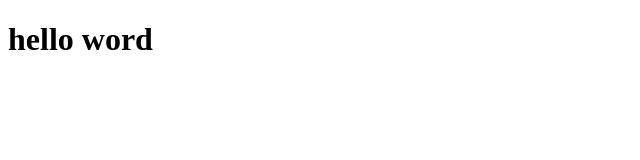
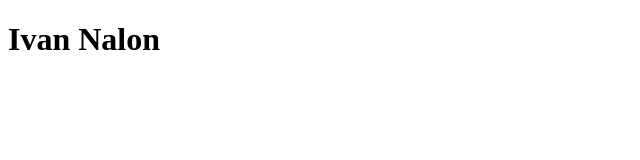
Before and after one commit to ivannalon/reactapp, a React (Vite) app: page / in a window 1280 px wide. Shown: the top 160 px of the page, without its empty margins (0-640 px from the left). Built offline with nearby package versions, Linux system fonts and the light colour scheme.

Commit message:
Teste de transferencia de props para o componente

```diff
--- a/src/App.jsx
+++ b/src/App.jsx
@@ -1,5 +1,7 @@
+import { Post } from "./Post";
+
 export function App() {
   return (
-    <h1>hello word</h1>
+    <Post author="Ivan"/>
   )
 }
--- /dev/null
+++ b/src/Post.jsx
@@ -0,0 +1,7 @@
+export function Post(props){
+  console.log(props)
+
+  return (
+    <h1>Ivan Nalon</h1>
+  )
+}
```
